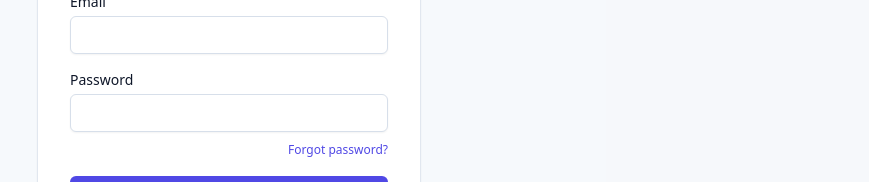
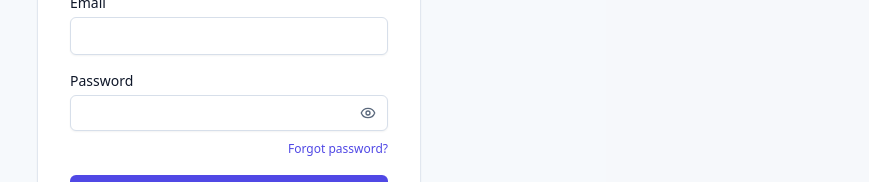
Before and after one commit to rigwe1965/CRM, a Next.js app: page /sign-in in a window 1280 px wide. Shown: the part 298-480 px from the top of the page, without its empty margins (411-1280 px from the left). Built offline with nearby package versions, Linux system fonts and the light colour scheme; no server answers; what async_hooks would draw is missing.

Commit message:
Add show/hide toggle to password fields
Co-Authored-By: Claude Sonnet 5.5 <noreply@anthropic.com>

```diff
--- a/src/app/(app)/settings/page.tsx
+++ b/src/app/(app)/settings/page.tsx
@@ -9,6 +9,7 @@ import { Button } from "@/components/ui/button";
 import { Card, CardContent, CardDescription, CardHeader, CardTitle } from "@/components/ui/card";
 import { Dialog, DialogContent, DialogDescription, DialogHeader, DialogTitle } from "@/components/ui/dialog";
 import { Input } from "@/components/ui/input";
+import { PasswordInput } from "@/components/ui/password-input";
 import { Select, SelectContent, SelectItem, SelectTrigger, SelectValue } from "@/components/ui/select";
 import { Skeleton } from "@/components/ui/skeleton";
 import { Table, TableBody, TableCell, TableHead, TableHeader, TableRow } from "@/components/ui/table";
@@ -124,10 +125,10 @@ function PasswordCard() {
             <p role="alert" className="text-sm text-destructive">{form.formError}</p>
           )}
           <FormField label="Current password" error={form.err("currentPassword")} hint="Leave blank if you have no password yet.">
-            <Input type="password" autoComplete="current-password" value={v.current} onChange={(e) => setV({ ...v, current: e.target.value })} aria-invalid={!!form.err("currentPassword")} />
+            <PasswordInput autoComplete="current-password" value={v.current} onChange={(e) => setV({ ...v, current: e.target.value })} aria-invalid={!!form.err("currentPassword")} />
           </FormField>
           <FormField label="New password" error={form.err("newPassword")} hint="At least 10 characters, with a letter and a number.">
-            <Input type="password" autoComplete="new-password" value={v.next} onChange={(e) => setV({ ...v, next: e.target.value })} aria-invalid={!!form.err("newPassword")} />
+            <PasswordInput autoComplete="new-password" value={v.next} onChange={(e) => setV({ ...v, next: e.target.value })} aria-invalid={!!form.err("newPassword")} />
           </FormField>
           {me?.mfaEnabled && (
             <FormField label="Authenticator code" error={form.err("code")} hint="The 6-digit code from your app, or a recovery code.">
@@ -135,7 +136,7 @@ function PasswordCard() {
             </FormField>
           )}
           <FormField label="Confirm new password" error={mismatch ? "Passwords do not match" : undefined}>
-            <Input type="password" autoComplete="new-password" value={v.confirm} onChange={(e) => setV({ ...v, confirm: e.target.value })} aria-invalid={mismatch} />
+            <PasswordInput autoComplete="new-password" value={v.confirm} onChange={(e) => setV({ ...v, confirm: e.target.value })} aria-invalid={mismatch} />
           </FormField>
           <Button type="submit" disabled={saving || !v.next}>
             {saving ? "Updating…" : "Change password"}
--- a/src/components/auth/form-ui.tsx
+++ b/src/components/auth/form-ui.tsx
@@ -1,9 +1,11 @@
 import type { InputHTMLAttributes, ReactNode } from "react";
+import { PasswordInput } from "@/components/ui/password-input";
 
 export function Field({
   label,
   error,
   hint,
+  type,
   ...props
 }: { label: string; error?: string; hint?: string } & InputHTMLAttributes<HTMLInputElement>) {
   const id = props.id ?? props.name;
@@ -12,13 +14,23 @@ export function Field({
       <label htmlFor={id} className="block text-sm font-medium text-foreground">
         {label}
       </label>
+      {type === "password" ? (
+        <PasswordInput
+          id={id}
+          aria-invalid={error ? true : undefined}
+          aria-describedby={error ? `${id}-error` : undefined}
+          {...props}
+        />
+      ) : (
         <input
           id={id}
+          type={type}
           aria-invalid={error ? true : undefined}
           aria-describedby={error ? `${id}-error` : undefined}
           className="block w-full rounded-md border border-input bg-card px-3 py-2 text-sm text-foreground shadow-sm focus:border-ring focus:outline-none focus:ring-1 focus:ring-ring disabled:bg-muted aria-[invalid=true]:border-destructive"
           {...props}
         />
+      )}
       {hint && !error && <p className="text-xs text-muted-foreground">{hint}</p>}
       {error && (
         <p id={`${id}-error`} className="text-xs text-destructive">
--- a/src/components/settings/integrations.tsx
+++ b/src/components/settings/integrations.tsx
@@ -8,6 +8,7 @@ import { Badge } from "@/components/ui/badge";
 import { Button } from "@/components/ui/button";
 import { Card, CardContent, CardDescription, CardHeader, CardTitle } from "@/components/ui/card";
 import { Input, Textarea } from "@/components/ui/input";
+import { PasswordInput } from "@/components/ui/password-input";
 import { Skeleton } from "@/components/ui/skeleton";
 import { ErrorState, FormField } from "@/components/common/page";
 import { request } from "@/lib/client/api";
@@ -93,10 +94,10 @@ export function IntegrationsCard() {
             }}
           >
             <FormField label="Secret key" hint="Starts with sk_ or rk_. Not shown again after saving.">
-              <Input type="password" autoComplete="off" value={stripe.secretKey} onChange={(e) => setStripe({ ...stripe, secretKey: e.target.value })} required />
+              <PasswordInput autoComplete="off" value={stripe.secretKey} onChange={(e) => setStripe({ ...stripe, secretKey: e.target.value })} required />
             </FormField>
             <FormField label="Webhook signing secret" hint="Starts with whsec_.">
-              <Input type="password" autoComplete="off" value={stripe.webhookSecret} onChange={(e) => setStripe({ ...stripe, webhookSecret: e.target.value })} required />
+              <PasswordInput autoComplete="off" value={stripe.webhookSecret} onChange={(e) => setStripe({ ...stripe, webhookSecret: e.target.value })} required />
             </FormField>
             <div className="flex gap-2">
               <Button type="submit" disabled={save.isPending}>{data.stripe.configured ? "Replace keys" : "Save keys"}</Button>
@@ -123,16 +124,16 @@ export function IntegrationsCard() {
             }}
           >
             <FormField label="Access token" hint="A permanent system-user token.">
-              <Input type="password" autoComplete="off" value={wa.accessToken} onChange={(e) => setWa({ ...wa, accessToken: e.target.value })} required />
+              <PasswordInput autoComplete="off" value={wa.accessToken} onChange={(e) => setWa({ ...wa, accessToken: e.target.value })} required />
             </FormField>
             <FormField label="Phone number ID" hint="The number's ID in Meta (digits), not the phone number itself.">
               <Input value={wa.phoneNumberId} onChange={(e) => setWa({ ...wa, phoneNumberId: e.target.value })} required />
             </FormField>
             <FormField label="App secret" hint="Used to check that messages really come from Meta.">
-              <Input type="password" autoComplete="off" value={wa.appSecret} onChange={(e) => setWa({ ...wa, appSecret: e.target.value })} required />
+              <PasswordInput autoComplete="off" value={wa.appSecret} onChange={(e) => setWa({ ...wa, appSecret: e.target.value })} required />
             </FormField>
             <FormField label="Verify token" hint="You invent this (16+ characters) and enter the same in Meta.">
-              <Input type="password" autoComplete="off" value={wa.verifyToken} onChange={(e) => setWa({ ...wa, verifyToken: e.target.value })} required minLength={16} />
+              <PasswordInput autoComplete="off" value={wa.verifyToken} onChange={(e) => setWa({ ...wa, verifyToken: e.target.value })} required minLength={16} />
             </FormField>
             <div className="flex gap-2">
               <Button type="submit" disabled={save.isPending}>{data.whatsapp.configured ? "Replace settings" : "Save settings"}</Button>
--- a/src/components/settings/security.tsx
+++ b/src/components/settings/security.tsx
@@ -9,6 +9,7 @@ import { Badge } from "@/components/ui/badge";
 import { Button } from "@/components/ui/button";
 import { Card, CardContent, CardDescription, CardHeader, CardTitle } from "@/components/ui/card";
 import { Input } from "@/components/ui/input";
+import { PasswordInput } from "@/components/ui/password-input";
 import { FormField } from "@/components/common/page";
 import { useFormState } from "@/components/forms/form-kit";
 import { request } from "@/lib/client/api";
@@ -111,7 +112,7 @@ export function MfaCard() {
           <div className="space-y-3">
             <p className="text-sm text-muted-foreground">To turn it off, enter your password and a current code (or a recovery code).</p>
             <FormField label="Password">
-              <Input type="password" autoComplete="current-password" value={password} onChange={(e) => setPassword(e.target.value)} />
+              <PasswordInput autoComplete="current-password" value={password} onChange={(e) => setPassword(e.target.value)} />
             </FormField>
             <FormField label="Code" error={form.err("code")}>
               <Input inputMode="numeric" autoComplete="one-time-code" value={code} onChange={(e) => setCode(e.target.value)} />
--- /dev/null
+++ b/src/components/ui/password-input.tsx
@@ -0,0 +1,30 @@
+"use client";
+
+import * as React from "react";
+import { Eye, EyeOff } from "lucide-react";
+import { Input } from "@/components/ui/input";
+import { cn } from "@/lib/utils";
+
+type PasswordInputProps = Omit<React.InputHTMLAttributes<HTMLInputElement>, "type">;
+
+const PasswordInput = React.forwardRef<HTMLInputElement, PasswordInputProps>(({ className, disabled, ...props }, ref) => {
+  const [visible, setVisible] = React.useState(false);
+  return (
+    <div className="relative">
+      <Input ref={ref} type={visible ? "text" : "password"} disabled={disabled} className={cn("pr-10", className)} {...props} />
+      <button
+        type="button"
+        onClick={() => setVisible((v) => !v)}
+        disabled={disabled}
+        aria-label={visible ? "Hide password" : "Show password"}
+        aria-pressed={visible}
+        className="absolute inset-y-0 right-0 flex w-10 items-center justify-center text-muted-foreground hover:text-foreground focus-visible:outline-none focus-visible:ring-2 focus-visible:ring-ring disabled:cursor-not-allowed disabled:opacity-50"
+      >
+        {visible ? <EyeOff className="h-4 w-4" /> : <Eye className="h-4 w-4" />}
+      </button>
+    </div>
+  );
+});
+PasswordInput.displayName = "PasswordInput";
+
+export { PasswordInput };
```
Lines whose indentation alone changed are shown as unchanged.
